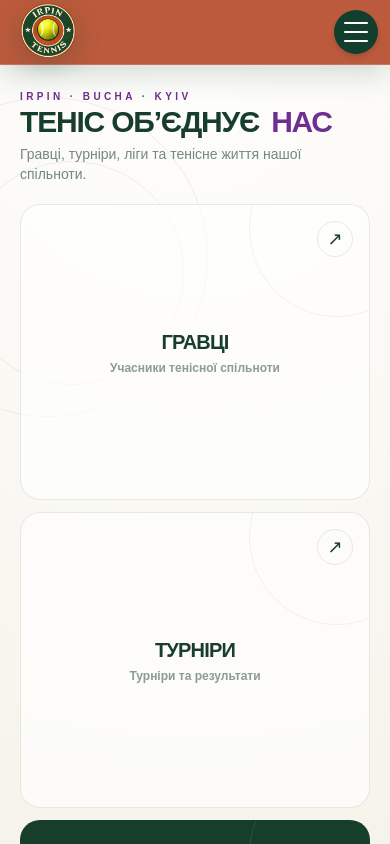
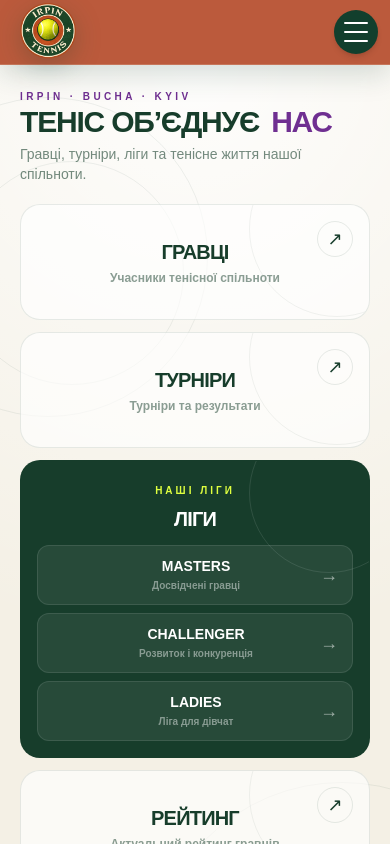
Before and after one commit to yellowblue9912-cell/irpin-tennis-next, a Next.js app: page / in a window 390 px wide. Shown: the top 844 px of the page. Built offline with nearby package versions, Linux system fonts and the light colour scheme.

Commit message:
Compact home cards on mobile

```diff
--- a/app/page.tsx
+++ b/app/page.tsx
@@ -490,7 +490,7 @@ function NavigationCard({
   return (
     <Link
       href={card.href}
-      className={`group relative min-h-[296px] overflow-hidden rounded-[20px] border p-4 transition-all duration-500 ${
+      className={`group relative min-h-[116px] overflow-hidden rounded-[20px] border p-4 transition-all duration-500 sm:min-h-[132px] xl:min-h-[296px] ${
         isActive
           ? `-translate-y-1 border-transparent ${
               activeBackgrounds[card.accent]
@@ -507,7 +507,7 @@ function NavigationCard({
         }`}
       />
 
-      <div className="relative flex min-h-[262px] flex-col justify-center text-center">
+      <div className="relative flex min-h-[82px] flex-col justify-center text-center sm:min-h-[98px] xl:min-h-[262px]">
         <div className="absolute right-0 top-0 flex items-start justify-end">
           <span
             className={`flex h-9 w-9 items-center justify-center rounded-full border text-lg transition-all duration-300 group-hover:rotate-[-12deg] ${
```
